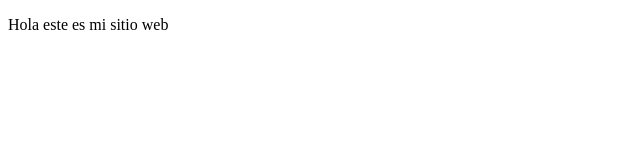
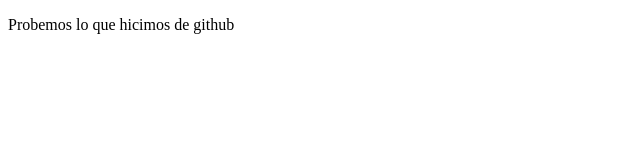
Before and after one commit to Alvarorgch/proyectoDemoCursoPrework, a plain HTML site: page index.html in a window 1280 px wide. Shown: the whole page, without its empty margins (0-640 px from the left). Drawn offline with Linux system fonts and the light colour scheme.

Commit message:
agregamos comentario de github

```diff
--- a/index.html
+++ b/index.html
@@ -8,7 +8,7 @@
 </head>
 <body>
     <p>
-        Hola este es mi sitio web
+        Probemos lo que hicimos de github
     </p>
 </body>
 </html>
```
